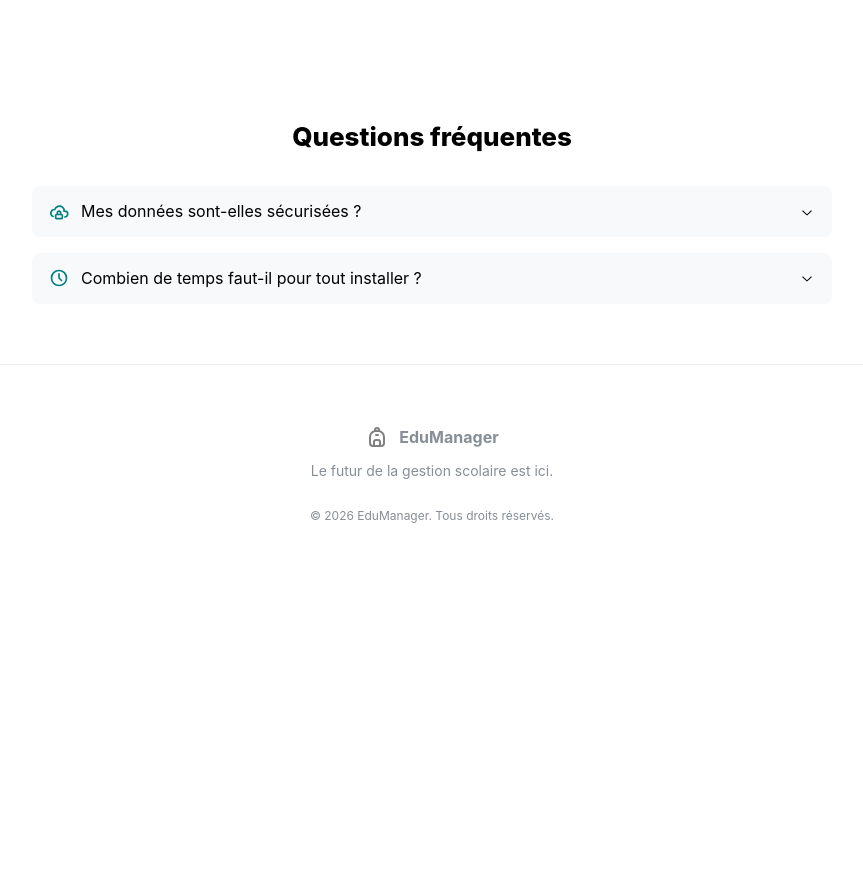
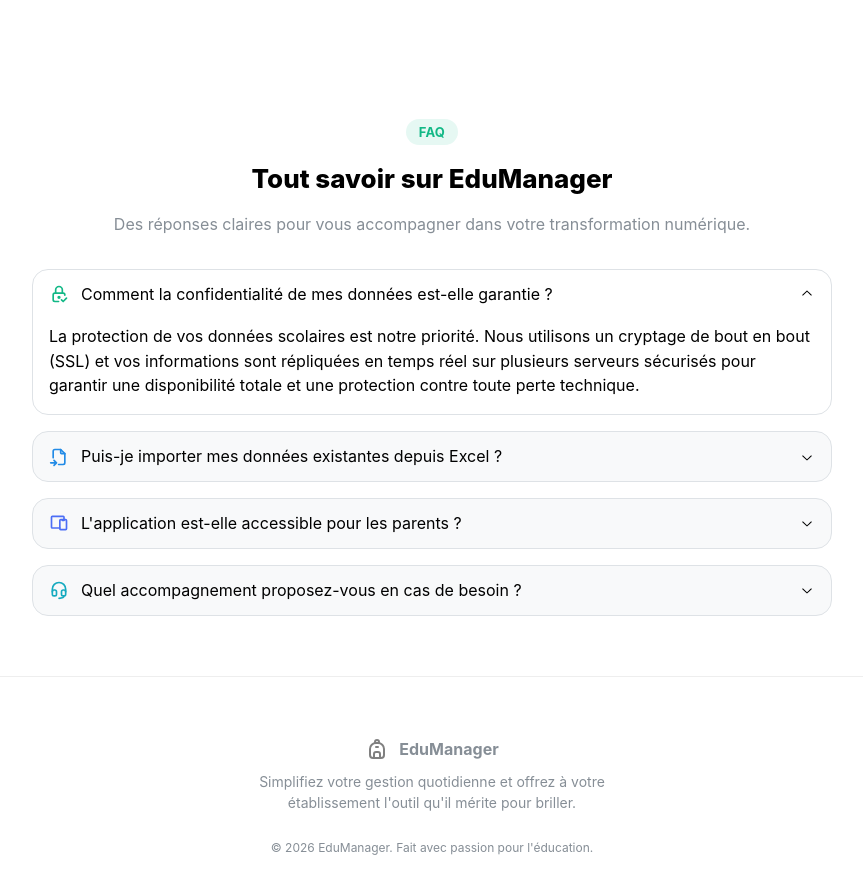
Before and after one commit to NATAHINA/schoolapp, a Next.js app: page / in a window 1280 px wide. Shown: the part 1935-2828 px from the top of the page, without its empty margins (208-1071 px from the left). Before the commit the page ends 2553 px from the top, so only its background shows below. Built offline with nearby package versions, Linux system fonts and the light colour scheme.

Commit message:
Update footer

```diff
--- a/app/page.tsx
+++ b/app/page.tsx
@@ -25,7 +25,8 @@ import {
   IconMoon, IconClock, IconCheck,
   IconBackpack,IconArrowRight,
   IconLogin, IconUserPlus,
-  IconDatabase, IconCloudLock
+  IconDatabase, IconCloudLock,
+  IconHeadset, IconFileImport, IconDevices, IconLockCheck
 } from '@tabler/icons-react';
 import Link from 'next/link';
 
@@ -268,25 +269,50 @@ export default function HomePage() {
 
         {/* --- SECTION QUESTIONS --- */}
         <Box mt={120} mb={60} maw={800} mx="auto">
-          <Title order={2} ta="center" mb="xl" fw={800}>Questions fréquentes</Title>
-          <Accordion variant="separated" radius="md">
-            <Accordion.Item value="security">
-              <Accordion.Control icon={<IconCloudLock size={20} color="teal"/>}>
-                Mes données sont-elles sécurisées ?
+          <Stack align="center" mb="xl">
+            <Badge color="teal" variant="light" size="lg">FAQ</Badge>
+            <Title order={2} ta="center" fw={800}>Tout savoir sur EduManager</Title>
+            <Text c="dimmed" ta="center">Des réponses claires pour vous accompagner dans votre transformation numérique.</Text>
+          </Stack>
+
+          <Accordion variant="separated" radius="lg" chevronPosition="right" defaultValue="security">
+
+            <Accordion.Item value="security" style={{ border: '1px solid var(--mantine-color-gray-3)' }}>
+              <Accordion.Control icon={<IconLockCheck size={20} color="var(--mantine-color-teal-6)"/>}>
+                Comment la confidentialité de mes données est-elle garantie ?
               </Accordion.Control>
               <Accordion.Panel>
-                Oui, toutes vos données sont hébergées sur des serveurs sécurisés et cryptées. Nous effectuons des sauvegardes automatiques toutes les 24 heures.
+                La protection de vos données scolaires est notre priorité. Nous utilisons un cryptage de bout en bout (SSL) et vos informations sont répliquées en temps réel sur plusieurs serveurs sécurisés pour garantir une disponibilité totale et une protection contre toute perte technique.
               </Accordion.Panel>
             </Accordion.Item>
 
-            <Accordion.Item value="pricing">
-              <Accordion.Control icon={<IconClock size={20} color="teal"/>}>
-                Combien de temps faut-il pour tout installer ?
+            <Accordion.Item value="setup" style={{ border: '1px solid var(--mantine-color-gray-3)' }}>
+              <Accordion.Control icon={<IconFileImport size={20} color="var(--mantine-color-blue-6)"/>}>
+                Puis-je importer mes données existantes depuis Excel ?
               </Accordion.Control>
               <Accordion.Panel>
-                L'inscription prend 2 minutes. Vous pouvez commencer à importer vos listes d'élèves et configurer vos classes immédiatement.
+                Absolument. Vous n'avez pas besoin de tout ressaisir manuellement. EduManager inclut un outil d'importation intelligent qui reconnaît vos fichiers Excel pour intégrer vos listes d'élèves, de parents et de classes en quelques clics.
               </Accordion.Panel>
             </Accordion.Item>
+
+            <Accordion.Item value="mobile" style={{ border: '1px solid var(--mantine-color-gray-3)' }}>
+              <Accordion.Control icon={<IconDevices size={20} color="var(--mantine-color-indigo-6)"/>}>
+                L'application est-elle accessible pour les parents ?
+              </Accordion.Control>
+              <Accordion.Panel>
+                Oui, EduManager propose un espace dédié aux parents. Ils peuvent consulter les notes, le rang et les frais de scolarité de leurs enfants depuis n'importe quel smartphone ou tablette, renforçant ainsi le lien entre l'école et les familles.
+              </Accordion.Panel>
+            </Accordion.Item>
+
+            <Accordion.Item value="support" style={{ border: '1px solid var(--mantine-color-gray-3)' }}>
+              <Accordion.Control icon={<IconHeadset size={20} color="var(--mantine-color-cyan-6)"/>}>
+                Quel accompagnement proposez-vous en cas de besoin ?
+              </Accordion.Control>
+              <Accordion.Panel>
+                Nous proposons une assistance par chat intégrée directement dans votre dashboard, ainsi que des guides interactifs pour vous aider à tirer le meilleur parti de chaque fonctionnalité.
+              </Accordion.Panel>
+            </Accordion.Item>
+
           </Accordion>
         </Box>
 
@@ -297,11 +323,13 @@ export default function HomePage() {
               <IconBackpack size={24} color="gray" />
               <Text fw={700} c="dimmed">EduManager</Text>
             </Group>
-            <Text c="dimmed" fz="sm" ta="center">
-              Le futur de la gestion scolaire est ici.
+            <Text c="dimmed" fz="sm" ta="center" maw={400} style={{ lineHeight: 1.5 }}>
+              Simplifiez votre gestion quotidienne et offrez à votre établissement
+              l'outil qu'il mérite pour briller.
             </Text>
-            <Text c="dimmed" fz="xs" mt="md">
-              © 2026 EduManager. Tous droits réservés.
+
+            <Text fz="xs" c="dimmed" mt="md">
+              © 2026 EduManager. Fait avec passion pour l'éducation.
             </Text>
           </Stack>
         </Box>
```
